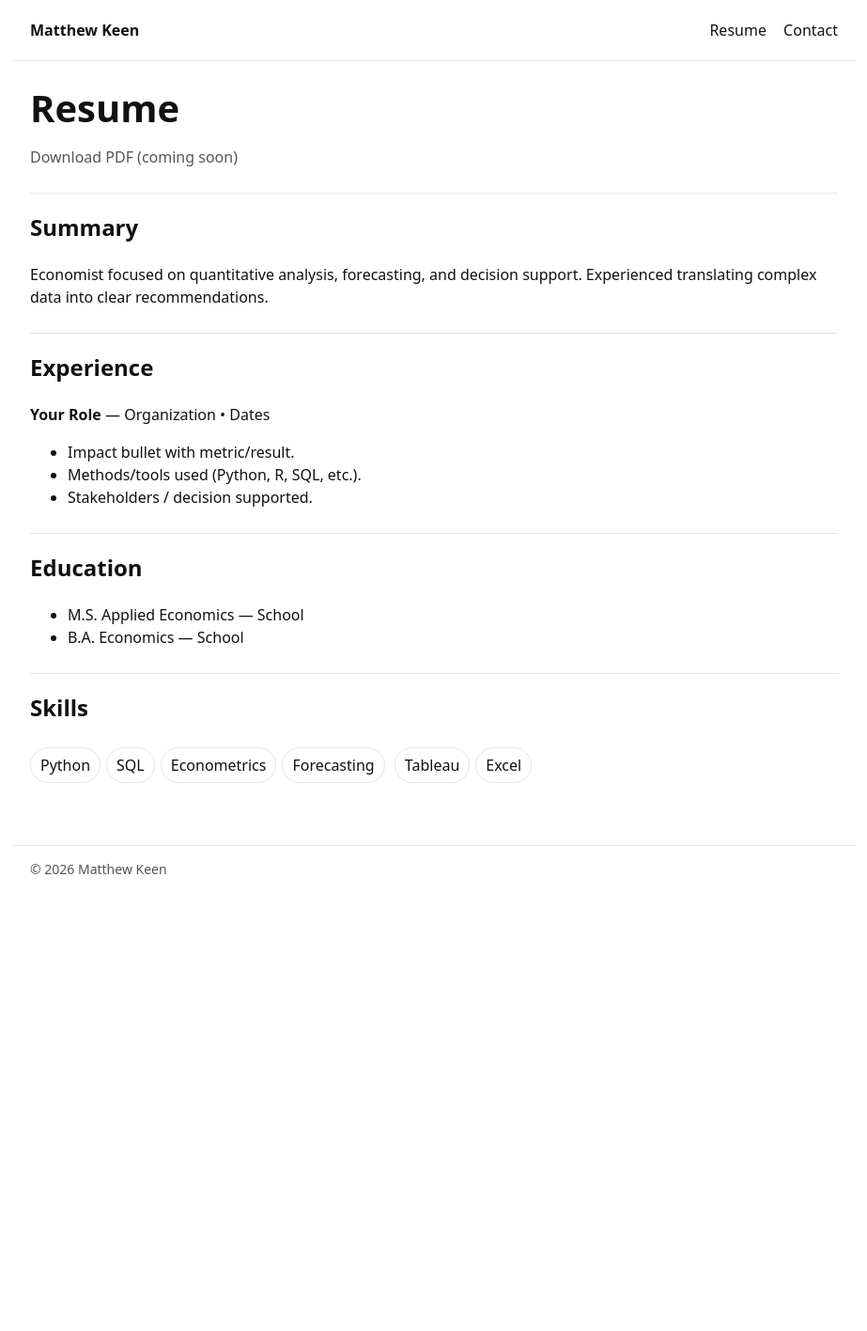
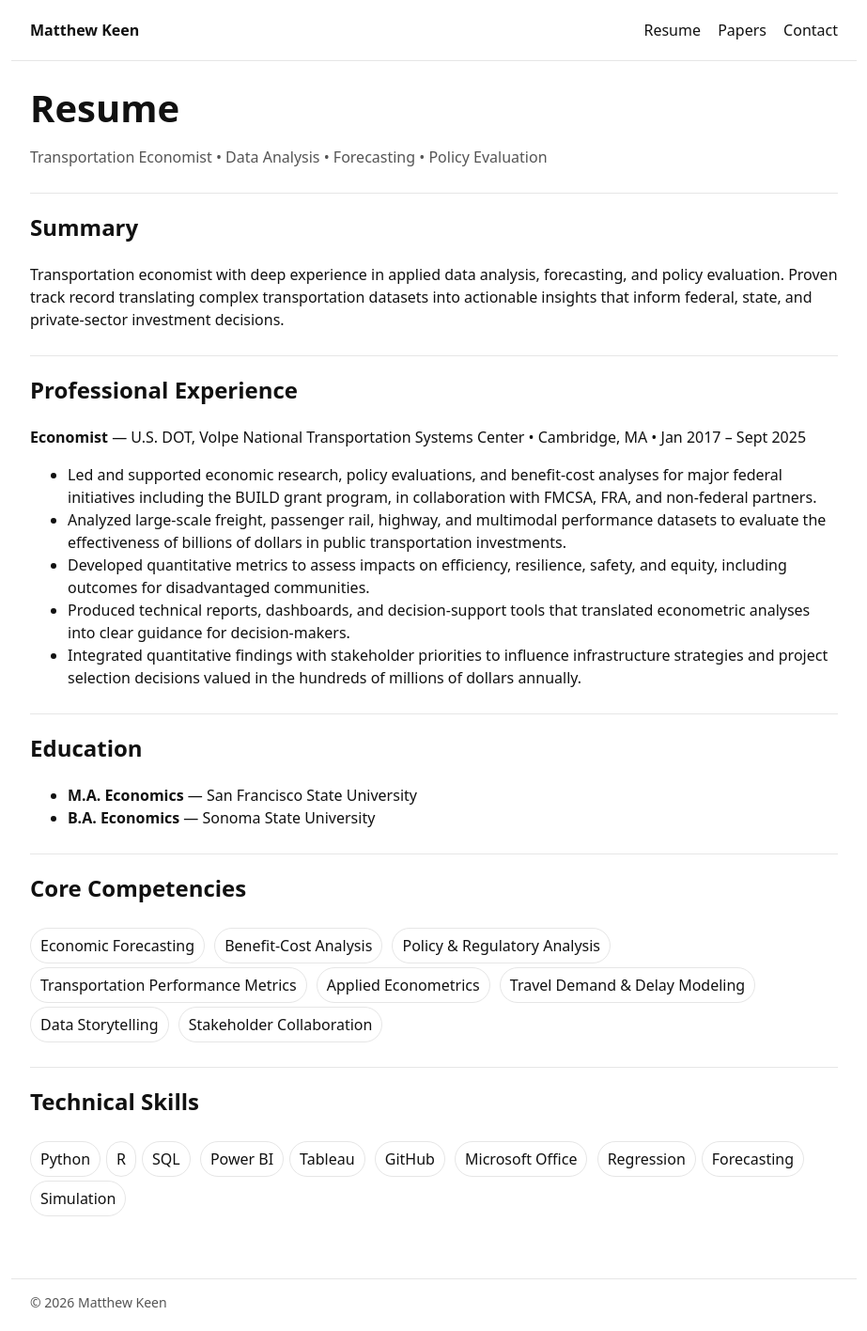
Before and after one commit to mlkeen/mattkeen, a Flask app: page /resume in a window 1280 px wide. Shown: the whole page at 94% size, without its empty margins (178-1101 px from the left). Before the commit the page ends 930 px from the top, so only its background shows below. Run offline with Flask 3, Linux system fonts and the light colour scheme.

Commit message:
Add papers page

```diff
--- a/app.py
+++ b/app.py
@@ -10,6 +10,10 @@
 def resume():
     return render_template("resume.html")
 
+@app.get("/papers")
+def papers():
+    return render_template("papers.html")
+
 @app.get("/health")
 def health():
     return {"ok": True}
--- a/static/css/site.css
+++ b/static/css/site.css
@@ -2,6 +2,10 @@
 * { box-sizing: border-box; }
 body { margin:0; font:16px/1.5 system-ui, -apple-system, Segoe UI, Roboto, Arial, sans-serif; color:var(--fg); background:#fff; }
 .wrap { max-width: var(--max); margin: 0 auto; padding: 20px; }
+
+a { color: inherit; text-decoration: underline; text-underline-offset: 3px; }
+a:hover { opacity: 0.75; }
+
 
 .header { display:flex; align-items:center; justify-content:space-between; border-bottom:1px solid var(--line); }
 .brand { font-weight: 700; text-decoration:none; color:var(--fg); }
--- a/templates/base.html
+++ b/templates/base.html
@@ -11,7 +11,8 @@
     <a class="brand" href="/">Matthew Keen</a>
     <nav class="nav">
       <a href="/resume">Resume</a>
-      <a href="mailto:YOUR_EMAIL_HERE">Contact</a>
+      <a href="/papers">Papers</a>
+      <a href="mailto:placeholder@gmail.com">Contact</a>
     </nav>
   </header>
 
--- a/templates/index.html
+++ b/templates/index.html
@@ -10,7 +10,7 @@
 
   <div class="cta">
     <a class="btn" href="/resume">View Resume</a>
-    <a class="btn secondary" href="mailto:YOUR_EMAIL_HERE">Email Me</a>
+    <a class="btn secondary" href="mailto:placeholder@gmail.com">Email Me</a>
   </div>
 
   <ul class="bullets">
--- a/templates/resume.html
+++ b/templates/resume.html
@@ -4,37 +4,78 @@
 {% block content %}
 <section>
   <h1>Resume</h1>
-  <p class="sub">Download PDF (coming soon)</p>
+  <p class="sub">
+    Transportation Economist • Data Analysis • Forecasting • Policy Evaluation
+  </p>
 
   <h2>Summary</h2>
   <p>
-    Economist focused on quantitative analysis, forecasting, and decision support.
-    Experienced translating complex data into clear recommendations.
+    Transportation economist with deep experience in applied data analysis,
+    forecasting, and policy evaluation. Proven track record translating complex
+    transportation datasets into actionable insights that inform federal, state,
+    and private-sector investment decisions.
   </p>
 
-  <h2>Experience</h2>
+  <h2>Professional Experience</h2>
+
   <div class="item">
     <div class="item-head">
-      <strong>Your Role</strong> — Organization
-      <span class="muted"> • Dates</span>
+      <strong>Economist</strong> — U.S. DOT, Volpe National Transportation Systems Center
+      <span class="muted"> • Cambridge, MA • Jan 2017 – Sept 2025</span>
     </div>
     <ul>
-      <li>Impact bullet with metric/result.</li>
-      <li>Methods/tools used (Python, R, SQL, etc.).</li>
-      <li>Stakeholders / decision supported.</li>
+      <li>
+        Led and supported economic research, policy evaluations, and benefit-cost
+        analyses for major federal initiatives including the BUILD grant program,
+        in collaboration with FMCSA, FRA, and non-federal partners.
+      </li>
+      <li>
+        Analyzed large-scale freight, passenger rail, highway, and multimodal
+        performance datasets to evaluate the effectiveness of billions of dollars
+        in public transportation investments.
+      </li>
+      <li>
+        Developed quantitative metrics to assess impacts on efficiency,
+        resilience, safety, and equity, including outcomes for disadvantaged
+        communities.
+      </li>
+      <li>
+        Produced technical reports, dashboards, and decision-support tools that
+        translated econometric analyses into clear guidance for decision-makers.
+      </li>
+      <li>
+        Integrated quantitative findings with stakeholder priorities to influence
+        infrastructure strategies and project selection decisions valued in the
+        hundreds of millions of dollars annually.
+      </li>
     </ul>
   </div>
 
   <h2>Education</h2>
   <ul>
-    <li>M.S. Applied Economics — School</li>
-    <li>B.A. Economics — School</li>
+    <li><strong>M.A. Economics</strong> — San Francisco State University</li>
+    <li><strong>B.A. Economics</strong> — Sonoma State University</li>
   </ul>
 
-  <h2>Skills</h2>
+  <h2>Core Competencies</h2>
   <p class="tags">
-    <span>Python</span><span>SQL</span><span>Econometrics</span><span>Forecasting</span>
-    <span>Tableau</span><span>Excel</span>
+    <span>Economic Forecasting</span>
+    <span>Benefit-Cost Analysis</span>
+    <span>Policy & Regulatory Analysis</span>
+    <span>Transportation Performance Metrics</span>
+    <span>Applied Econometrics</span>
+    <span>Travel Demand & Delay Modeling</span>
+    <span>Data Storytelling</span>
+    <span>Stakeholder Collaboration</span>
+  </p>
+
+  <h2>Technical Skills</h2>
+  <p class="tags">
+    <span>Python</span><span>R</span><span>SQL</span>
+    <span>Power BI</span><span>Tableau</span>
+    <span>GitHub</span>
+    <span>Microsoft Office</span>
+    <span>Regression</span><span>Forecasting</span><span>Simulation</span>
   </p>
 </section>
 {% endblock %}
```
Also changed, not shown: templates/papers.html (added, +52 -0 lines).
